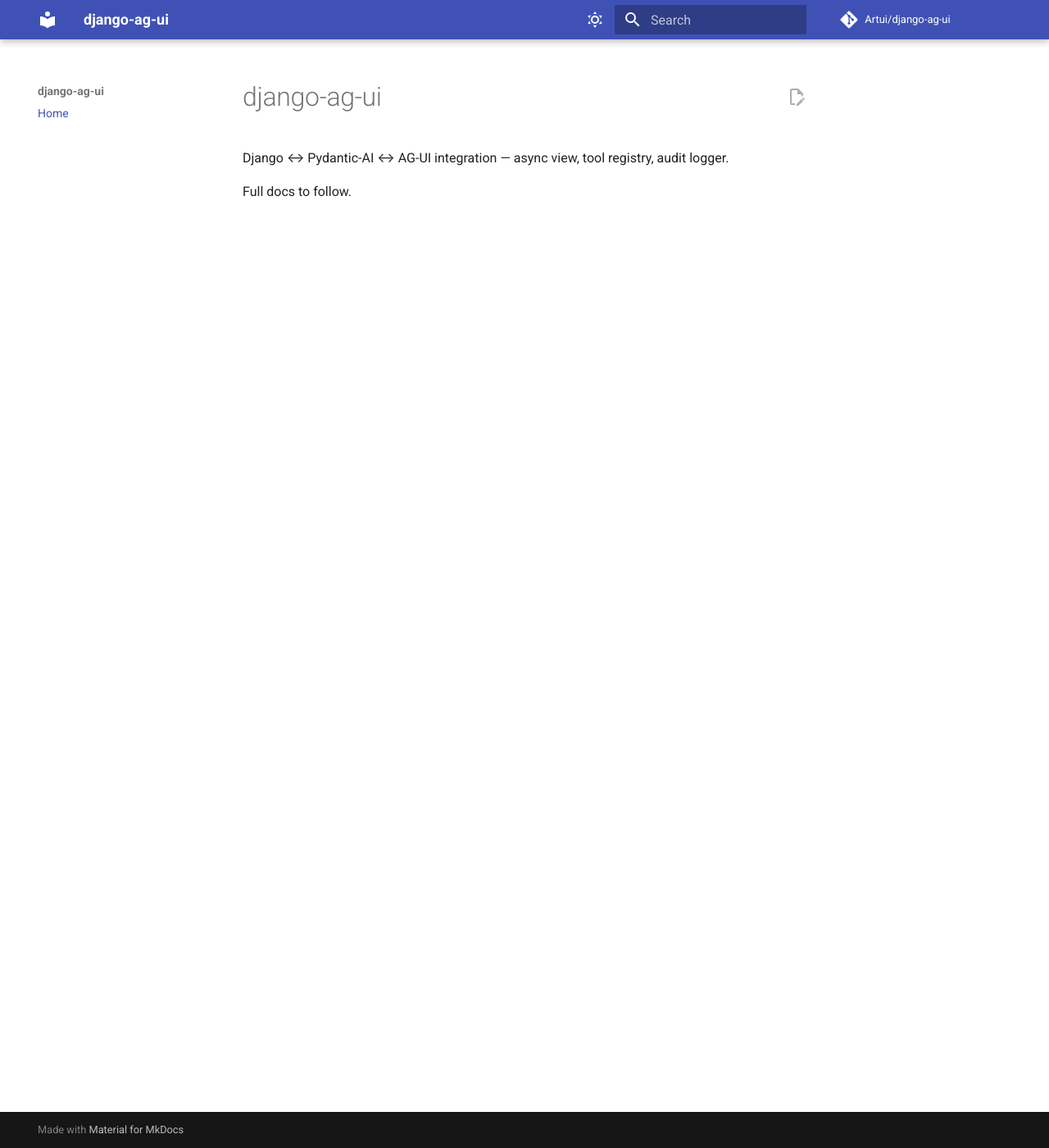
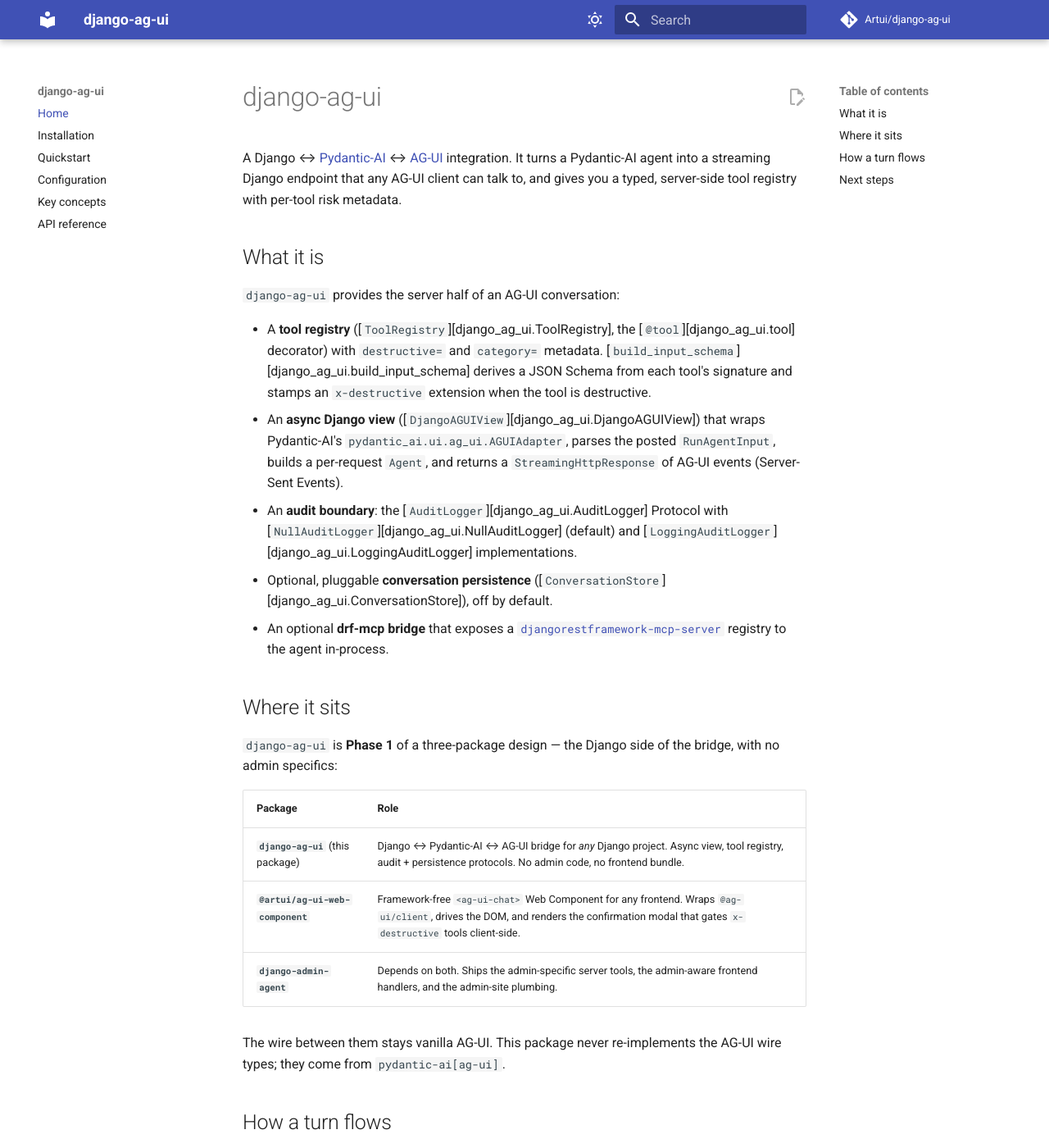
Before and after one commit to Artui/django-ag-ui, an MkDocs documentation site: the page built from docs/index.md, in a window 1280 px wide and 1400 px high. Shown: the whole window at 82% size. Built offline with MkDocs 1.6.1 and Material for MkDocs 9.7.7, drawn with Linux system fonts in a browser that asks for light colours; comment, search, counter and statistics services are not loaded; some of the changed text lies outside the part shown.

Commit message:
docs: full mkdocs site
Flesh out the documentation reflecting the actual code:
- index (overview + where it sits vs the web component and django-admin-agent),
  installation (ASGI requirement, [drf-mcp] extra), quickstart (@tool/
  ToolRegistry + get_urls + DjangoAGUIView), configuration (every DJANGO_AG_UI
  key), concepts (registry, AgentConfig/build_agent, AuditLogger, AGUIAdapter
  streaming, conversation persistence incl. the deferred merge/GET, drf-mcp
  bridge), and an mkdocstrings API reference.
- Wire the new pages into mkdocs.yml nav.

mkdocs build --strict clean; lint + ty pass; 91 tests, 100% coverage.

Co-Authored-By: Claude Opus 4.8 (1M context) <noreply@anthropic.com>

````diff
--- a/docs/index.md
+++ b/docs/index.md
@@ -1,5 +1,76 @@
 # django-ag-ui
 
-Django ↔ Pydantic-AI ↔ AG-UI integration — async view, tool registry, audit logger.
+A Django ↔ [Pydantic-AI](https://ai.pydantic.dev) ↔ [AG-UI](https://docs.ag-ui.com)
+integration. It turns a Pydantic-AI agent into a streaming Django endpoint that
+any AG-UI client can talk to, and gives you a typed, server-side tool registry
+with per-tool risk metadata.
 
-Full docs to follow.
+## What it is
+
+`django-ag-ui` provides the server half of an AG-UI conversation:
+
+- A **tool registry** ([`ToolRegistry`][django_ag_ui.ToolRegistry], the
+  [`@tool`][django_ag_ui.tool] decorator) with `destructive=` and `category=`
+  metadata. [`build_input_schema`][django_ag_ui.build_input_schema] derives a
+  JSON Schema from each tool's signature and stamps an `x-destructive`
+  extension when the tool is destructive.
+- An **async Django view**
+  ([`DjangoAGUIView`][django_ag_ui.DjangoAGUIView]) that wraps Pydantic-AI's
+  `pydantic_ai.ui.ag_ui.AGUIAdapter`, parses the posted `RunAgentInput`, builds
+  a per-request `Agent`, and returns a `StreamingHttpResponse` of AG-UI events
+  (Server-Sent Events).
+- An **audit boundary**: the [`AuditLogger`][django_ag_ui.AuditLogger] Protocol
+  with [`NullAuditLogger`][django_ag_ui.NullAuditLogger] (default) and
+  [`LoggingAuditLogger`][django_ag_ui.LoggingAuditLogger] implementations.
+- Optional, pluggable **conversation persistence**
+  ([`ConversationStore`][django_ag_ui.ConversationStore]), off by default.
+- An optional **drf-mcp bridge** that exposes a
+  [`djangorestframework-mcp-server`](https://github.com/Artui/djangorestframework-mcp-server)
+  registry to the agent in-process.
+
+## Where it sits
+
+`django-ag-ui` is **Phase 1** of a three-package design — the Django side of
+the bridge, with no admin specifics:
+
+| Package | Role |
+| --- | --- |
+| **`django-ag-ui`** (this package) | Django ↔ Pydantic-AI ↔ AG-UI bridge for *any* Django project. Async view, tool registry, audit + persistence protocols. No admin code, no frontend bundle. |
+| **`@artui/ag-ui-web-component`** | Framework-free `<ag-ui-chat>` Web Component for any frontend. Wraps `@ag-ui/client`, drives the DOM, and renders the confirmation modal that gates `x-destructive` tools client-side. |
+| **`django-admin-agent`** | Depends on both. Ships the admin-specific server tools, the admin-aware frontend handlers, and the admin-site plumbing. |
+
+The wire between them stays vanilla AG-UI. This package never re-implements the
+AG-UI wire types; they come from `pydantic-ai[ag-ui]`.
+
+## How a turn flows
+
+```
+Browser (AG-UI client)
+   │  POST RunAgentInput { messages, tools, context, state }
+   ▼
+DjangoAGUIView.__call__               (async)
+   │  build per-request Pydantic-AI Agent from the ToolRegistry
+   ▼
+AGUIAdapter (pydantic-ai)
+   │  merges FE-declared tools, runs the agent, encodes events
+   ▼
+StreamingHttpResponse  ──SSE──▶  RUN_STARTED, TEXT_MESSAGE_*,
+                                 TOOL_CALL_*, RUN_FINISHED, …
+```
+
+Server-side tools run in-process; tools declared by the client in
+`RunAgentInput.tools` execute in the browser. Conversation state lives in the
+posted message history by default, so the server stays stateless and
+multi-worker deployments are safe.
+
+## Next steps
+
+- [Installation](installation.md) — `pip install`, the ASGI requirement, the
+  `[drf-mcp]` extra.
+- [Quickstart](quickstart.md) — register tools and mount the view.
+- [Configuration](configuration.md) — every `DJANGO_AG_UI` settings key.
+- [Key concepts](concepts.md) — registry, audit, streaming, persistence, the
+  drf-mcp bridge.
+- [API reference](api.md) — autodoc of the public surface.
+</content>
+</invoke>
--- a/mkdocs.yml
+++ b/mkdocs.yml
@@ -73,3 +73,8 @@ markdown_extensions:
 
 nav:
   - Home: index.md
+  - Installation: installation.md
+  - Quickstart: quickstart.md
+  - Configuration: configuration.md
+  - Key concepts: concepts.md
+  - API reference: api.md
````
Also changed, not shown: docs/api.md (added, +80 -0 lines), docs/concepts.md (added, +171 -0 lines), docs/configuration.md (added, +167 -0 lines), docs/installation.md (added, +51 -0 lines), docs/quickstart.md (added, +107 -0 lines).
